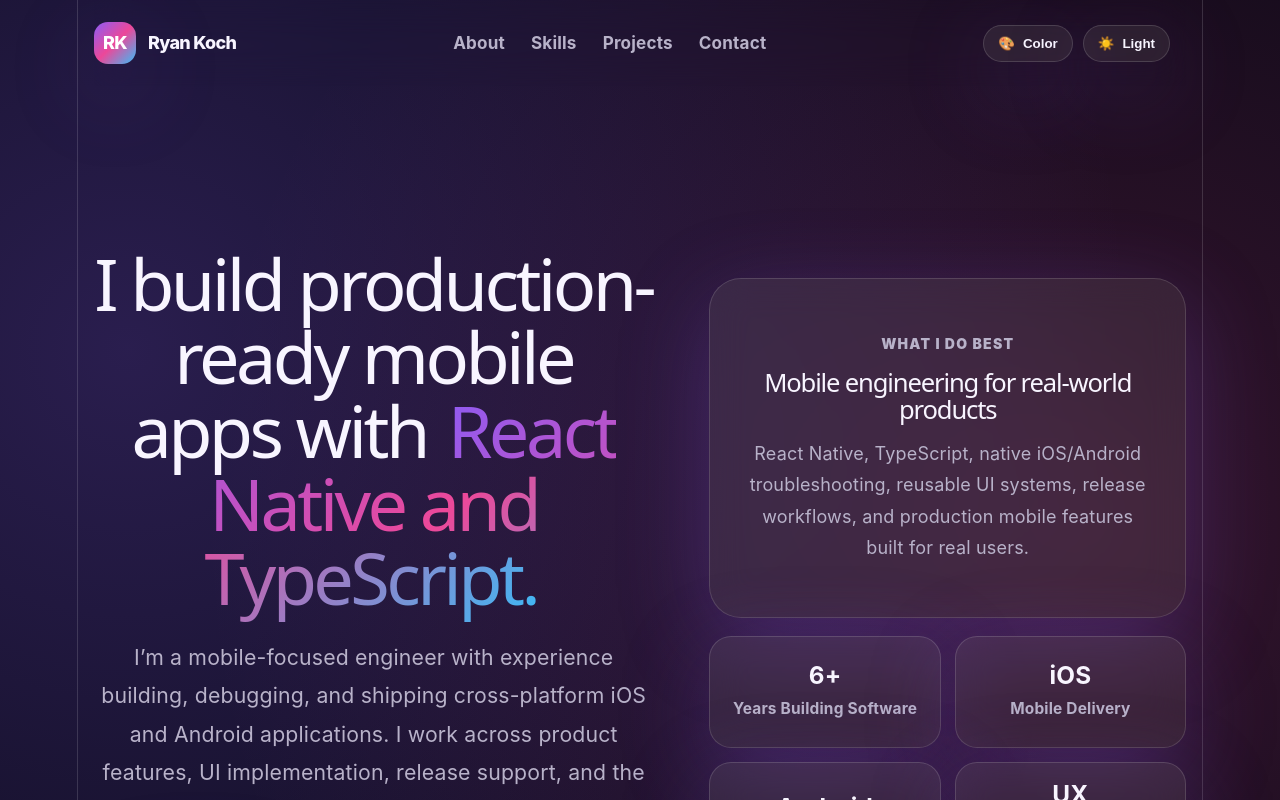
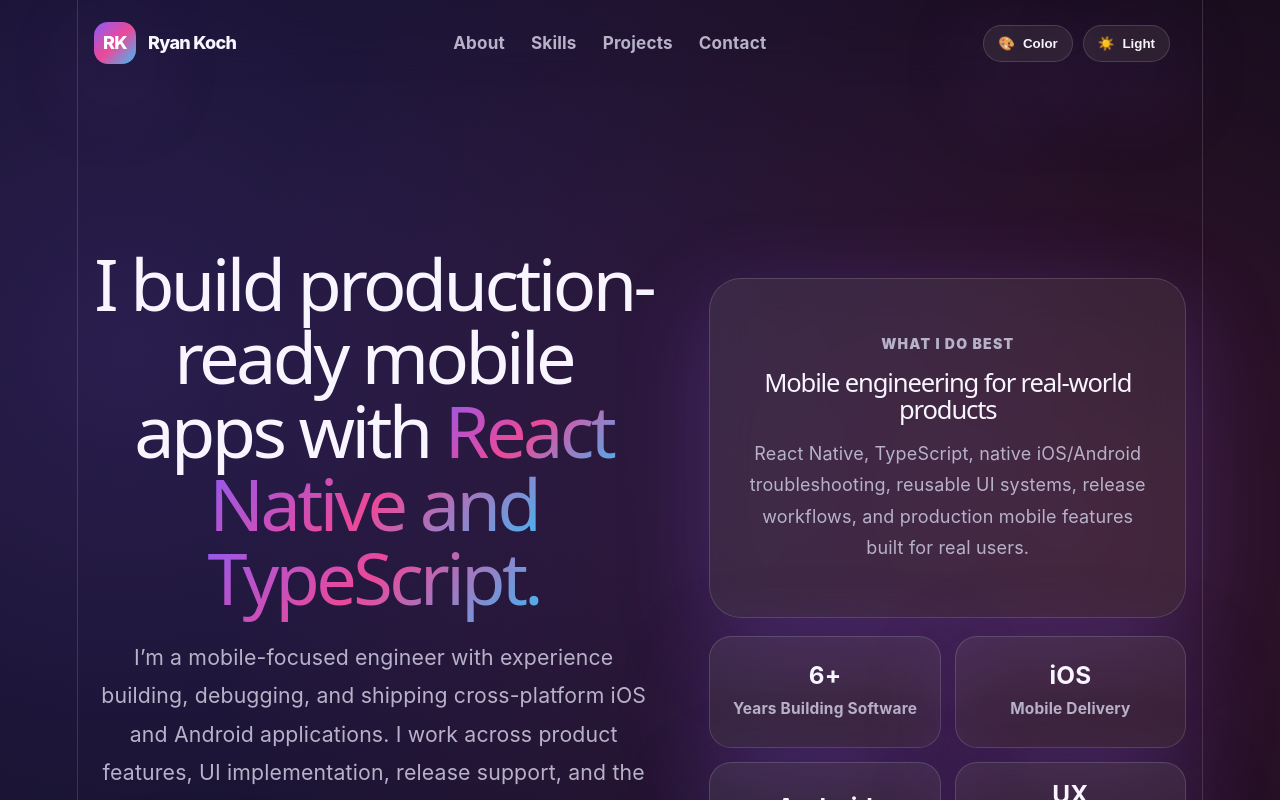
Before and after one commit to ryankoch13/reactjs-vite-portfolio, a React (Vite) app in the folder portfolio/: page / in a window 1280 px wide. Shown: the top 800 px of the page. Built offline with nearby package versions, Linux system fonts and the light colour scheme.

Commit message:
chore: fixed awkward clipping issue with hero section
Signed-off-by: ryankoch13 <ryan.koch13@gmail.com>

```diff
--- a/portfolio/src/App.css
+++ b/portfolio/src/App.css
@@ -219,11 +219,17 @@ h1 {
 }
 
 h1 span {
+  display: inline;
   background: var(--gradient);
   background-clip: text;
   -webkit-background-clip: text;
   color: transparent;
-  padding-inline: 0.08em;
+
+  padding-inline: 0.1em;
+  margin-inline: -0.1em;
+
+  -webkit-box-decoration-break: clone;
+  box-decoration-break: clone;
 }
 
 @media (min-width: 1180px) {
```
